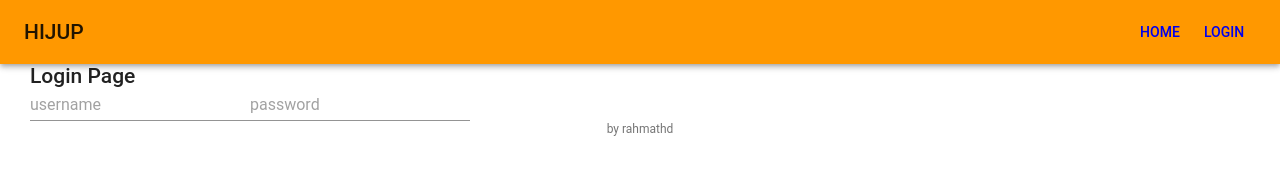
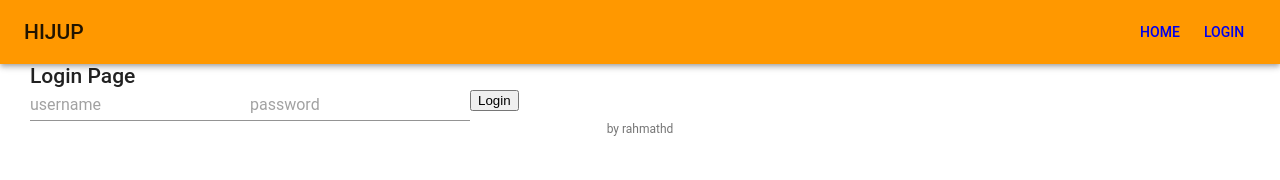
Before and after one commit to rahmatrhd/q-temu, a React (Create React App) app: page /login in a window 1280 px wide. Shown: the top 180 px of the page. Built offline with nearby package versions, Linux system fonts and the light colour scheme.

Commit message:
get queries

```diff
--- a/src/pages/Login.js
+++ b/src/pages/Login.js
@@ -2,7 +2,10 @@ import React from 'react'
 import Text from '../components/atoms/Text'
 import TextField from '@material-ui/core/TextField'
 
-const Login = () => (
+const Login = (props) => {
+  const queries = new URLSearchParams(props.location.search)
+
+  return (
     <React.Fragment>
       <Text variant="title">
         Login Page
@@ -14,7 +17,9 @@ const Login = () => (
         type="password"
         placeholder="password"
       />
+      <button onClick={() => props.history.push('/profile')}>Login</button>
     </React.Fragment>
   )
+}
 
 export default Login
```
Lines whose indentation alone changed are shown as unchanged.
